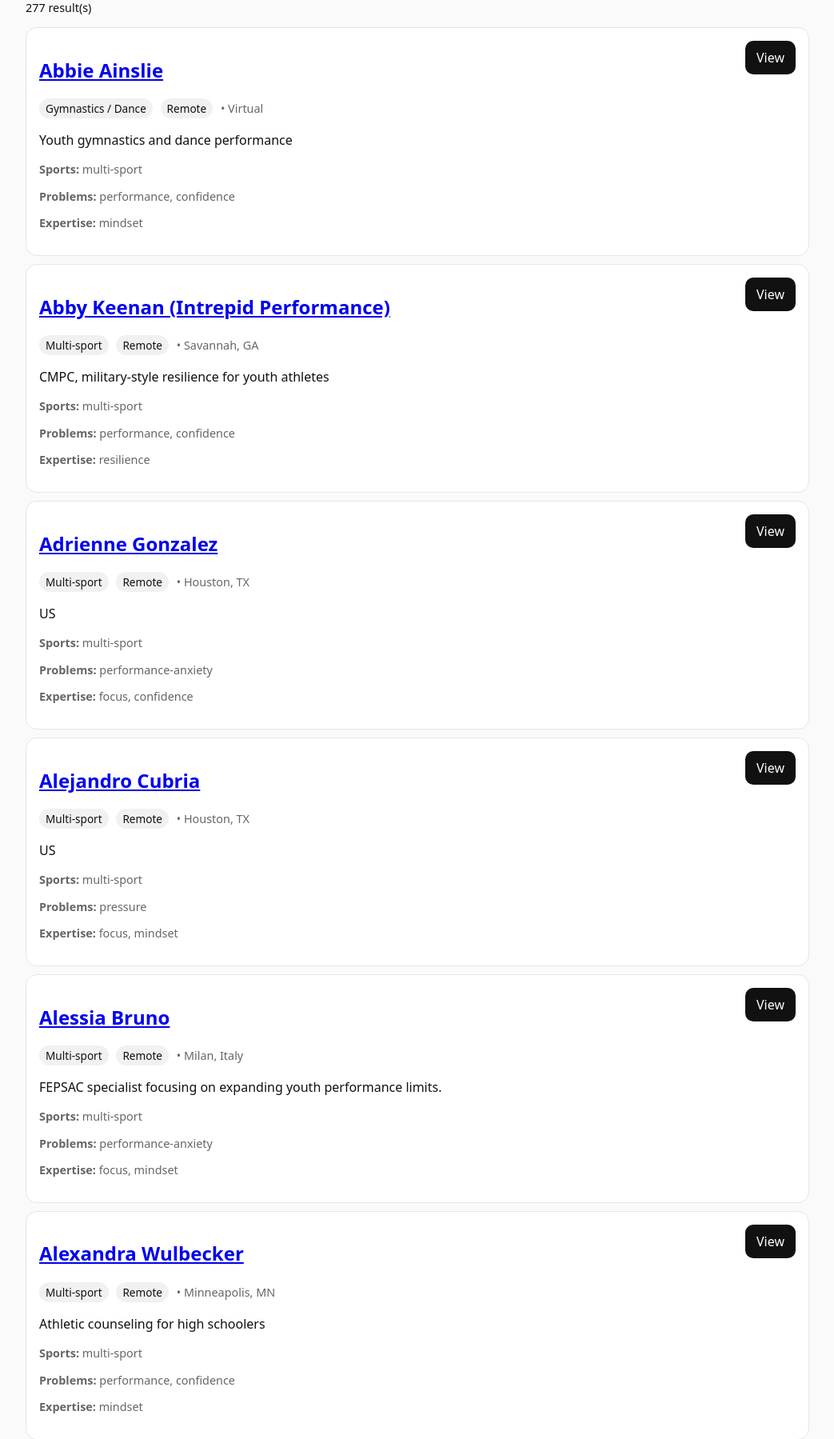
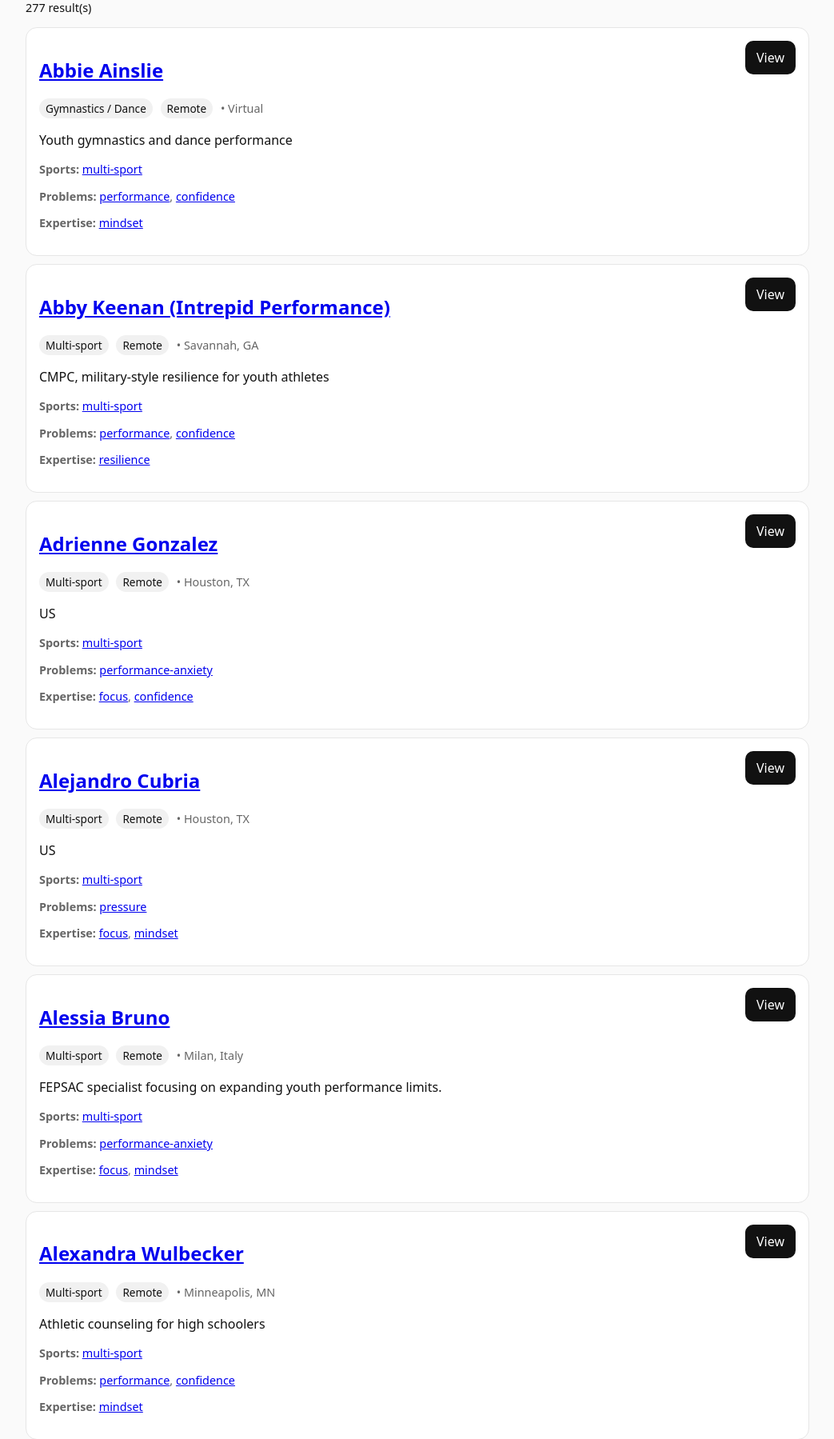
Before and after one commit to youn761/junior-mental-performance-directory, a Flask app: page /coaches in a window 1280 px wide. Shown: the part 240-2039 px from the top of the page at 80% size, without its empty margins (118-1161 px from the left). Run offline with Flask 3, Linux system fonts and the light colour scheme.

Commit message:
Add files via upload

```diff
--- a/templates/coaches.html
+++ b/templates/coaches.html
@@ -67,15 +67,32 @@
 
           {% if p.short_description %}<p>{{ p.short_description }}</p>{% endif %}
 
-          {% if p.sport_tags %}
-            <p class="small muted"><strong>Sports:</strong> {{ p.sport_tags }}</p>
+          {% if p.sport_tags_list() %}
+            <p class="small muted">
+              <strong>Sports:</strong>
+              {% for tag in p.sport_tags_list() %}
+                <a href="/sport/{{ slugify(tag) }}">{{ tag }}</a>{% if not loop.last %}, {% endif %}
+              {% endfor %}
+             </p>
           {% endif %}
-          {% if p.problem_tags %}
-            <p class="small muted"><strong>Problems:</strong> {{ p.problem_tags }}</p>
-          {% endif %}
-          {% if p.expertise_tags %}
-            <p class="small muted"><strong>Expertise:</strong> {{ p.expertise_tags }}</p>
-          {% endif %}
+
+          {% if p.problem_tags_list() %}
+             <p class="small muted">
+               <strong>Problems:</strong>
+               {% for tag in p.problem_tags_list() %}
+                 <a href="/problem/{{ slugify(tag) }}">{{ tag }}</a>{% if not loop.last %}, {% endif %}
+               {% endfor %}
+              </p>
+           {% endif %}
+
+           {% if p.expertise_tags_list() %}
+              <p class="small muted">
+                <strong>Expertise:</strong>
+                {% for tag in p.expertise_tags_list() %}
+                  <a href="/expertise/{{ slugify(tag) }}">{{ tag }}</a>{% if not loop.last %}, {% endif %}
+                {% endfor %}
+               </p>
+            {% endif %}
         </div>
 
         <div class="right">
```
